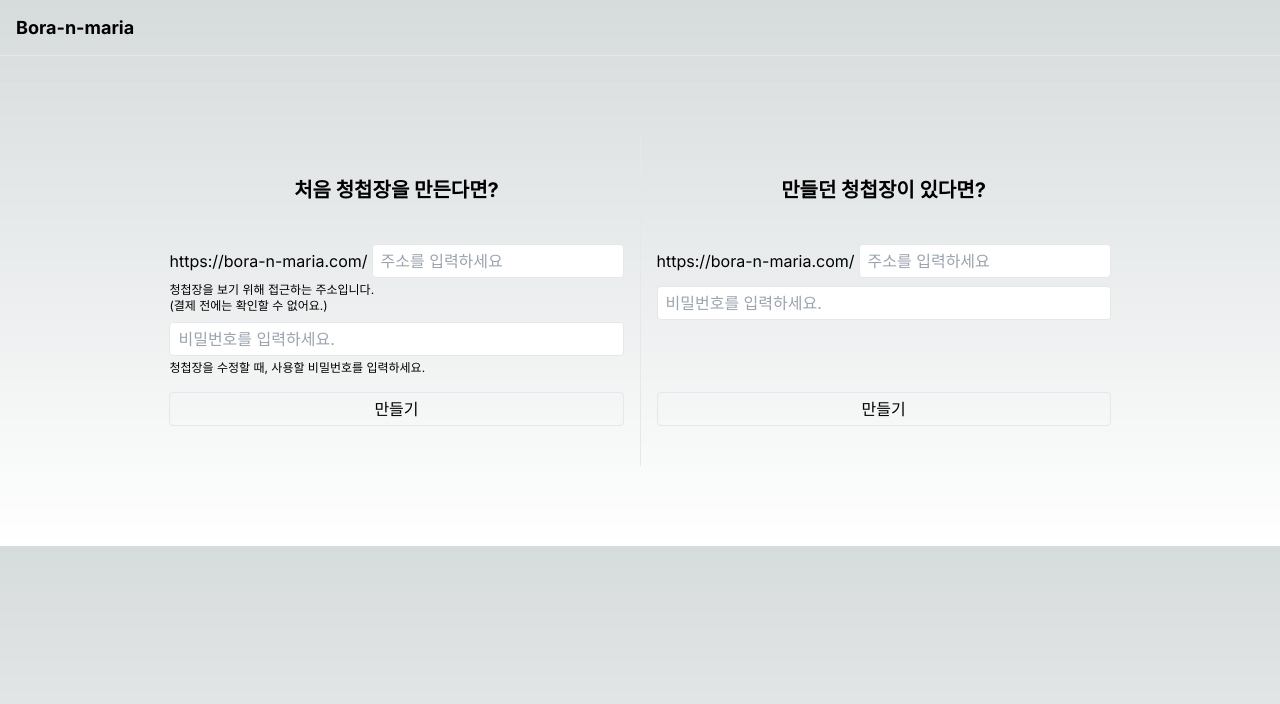
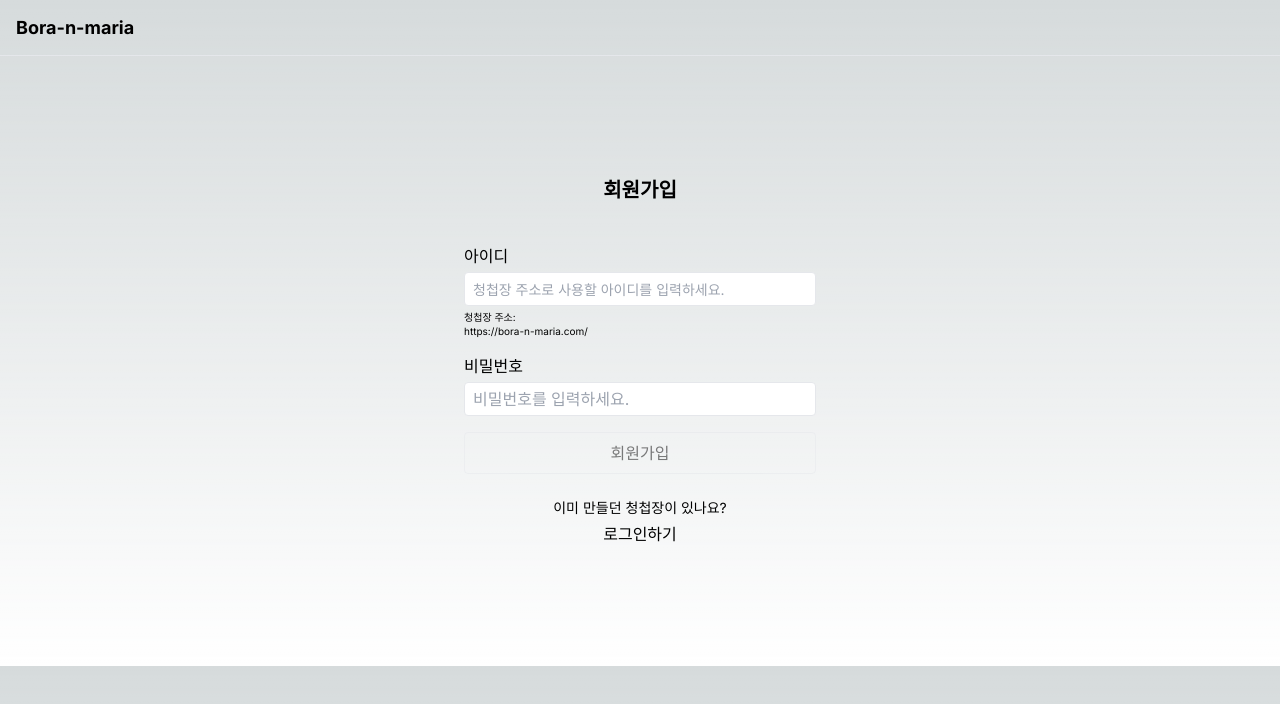
Before and after one commit to byunghun-ben/invitation-card-builder, a Next.js app: page /create in a window 1280 px wide. Shown: the top 704 px of the page. Built offline with nearby package versions, Linux system fonts and the light colour scheme.

Commit message:
feat: 로그인 페이지 스타일링 수정   - 회원가입 & 로그인 구분

```diff
--- a/src/app/create/CreateForm.tsx
+++ b/src/app/create/CreateForm.tsx
@@ -2,31 +2,45 @@
 
 import { InstagramTemplateAPI } from "@/api";
 import { useRouter } from "next/navigation";
-import { ChangeEvent, FormEvent, useCallback, useState } from "react";
+import {
+  ChangeEvent,
+  Dispatch,
+  FormEvent,
+  SetStateAction,
+  useCallback,
+  useMemo,
+  useState,
+} from "react";
 
 // 영어, 숫자, -, _ 만 입력 가능
 const INVITATION_ID_REGEX = /^[a-zA-Z0-9-_]*$/;
 
-const CreateForm = () => {
+type Props = {
+  setIsCreate: Dispatch<SetStateAction<boolean>>;
+};
+
+const CreateForm = ({ setIsCreate }: Props) => {
   const router = useRouter();
 
   const [invitationId, setInvitationId] = useState("");
+  const [isIdError, setIsIdError] = useState<null | string>(null);
+
   const [password, setPassword] = useState("");
-  const [isDisabled, setIsDisabled] = useState(true);
+
+  const isDisabled = useMemo(() => {
+    return invitationId.length === 0 || password.length === 0 || !!isIdError;
+  }, [invitationId, password, isIdError]);
 
   const handleChangeInvitationId = useCallback(
     (event: ChangeEvent<HTMLInputElement>) => {
+      setInvitationId(event.target.value);
+
       const isNotValid = !INVITATION_ID_REGEX.test(event.target.value);
       if (isNotValid) {
-        alert("영어, 숫자, -, _ 만 입력 가능합니다.");
-        return;
+        setIsIdError("영어, 숫자, -, _ 만 입력 가능합니다.");
+      } else {
+        setIsIdError(null);
       }
-
-      setInvitationId(event.target.value);
-
-      const isDisabled =
-        event.target.value.length === 0 || password.length === 0;
-      setIsDisabled(isDisabled);
     },
     [password],
   );
@@ -34,10 +48,6 @@ const CreateForm = () => {
   const handleChangePassword = useCallback(
     (event: ChangeEvent<HTMLInputElement>) => {
       setPassword(event.target.value);
-
-      const isDisabled =
-        event.target.value.length === 0 || invitationId.length === 0;
-      setIsDisabled(isDisabled);
     },
     [invitationId],
   );
@@ -65,52 +75,69 @@ const CreateForm = () => {
   );
 
   return (
-    <div className="px-4 py-10 flex flex-col items-center">
-      <h1 className="text-xl font-bold mb-10">처음 청첩장을 만든다면?</h1>
-      <form className="flex-1 flex flex-col gap-4" onSubmit={handleSubmit}>
-        <div className="flex-1 flex flex-col gap-2">
+    <div className="flex-1 px-4 py-10 flex flex-col items-center">
+      <h1 className="text-xl font-bold mb-10">회원가입</h1>
+      <form
+        className="w-full flex-1 flex flex-col gap-4 mb-6"
+        onSubmit={handleSubmit}
+      >
+        <div className="flex-1 flex flex-col gap-4">
           <div className="flex flex-col gap-1">
-            <div className="flex gap-1 items-center">
-              <span className="flex-none">https://bora-n-maria.com/</span>
+            <p>아이디</p>
+            <div className="flex flex-col gap-1">
               <input
                 type="text"
-                className="flex-1 w-full border px-2 py-1 rounded dark:bg-slate-900 dark:text-white"
-                placeholder="주소를 입력하세요"
+                className={`
+                flex-1 w-full border px-2 py-1 rounded dark:bg-slate-900 dark:text-white placeholder:text-sm
+                ${isIdError ? "border-red-500" : ""}
+                `}
+                placeholder="청첩장 주소로 사용할 아이디를 입력하세요."
                 value={invitationId}
                 onChange={handleChangeInvitationId}
                 autoComplete="one-time-code"
               />
+              {isIdError && (
+                <span className="text-xxs text-red-500">{isIdError}</span>
+              )}
             </div>
-            <div className="flex flex-col w-full text-xs">
-              <p>청첩장을 보기 위해 접근하는 주소입니다.</p>
-              <p>(결제 전에는 확인할 수 없어요.)</p>
+            <div className="flex flex-col">
+              <p className="text-xxs">청첩장 주소:</p>
+              <p className="text-xxs">{`https://bora-n-maria.com/${invitationId}`}</p>
             </div>
           </div>
 
-          <div className="flex flex-col gap-1 w-full">
-            <div>
+          <div className="flex flex-col gap-1">
+            <p>비밀번호</p>
             <input
               type="password"
-                className="border px-2 py-1 rounded w-full dark:bg-slate-900 dark:text-white"
+              className="flex-1 w-full border px-2 py-1 rounded dark:bg-slate-900 dark:text-white"
               placeholder="비밀번호를 입력하세요."
               value={password}
               onChange={handleChangePassword}
               autoComplete="one-time-code"
             />
           </div>
-            <div className="flex flex-col w-full text-xs">
-              <span>청첩장을 수정할 때, 사용할 비밀번호를 입력하세요.</span>
-            </div>
-          </div>
         </div>
         <button
           type="submit"
-          className="flex-none border rounded py-1 px-2 text-center hover:bg-slate-50 dark:hover:bg-slate-700 disabled:cursor-not-allowed"
+          className="flex-none border rounded py-2 px-2 text-center hover:bg-slate-50 dark:hover:bg-slate-700 disabled:opacity-50 disabled:cursor-not-allowed"
           disabled={isDisabled}
         >
-          만들기
+          회원가입
         </button>
       </form>
+      <div className="flex flex-col gap-1 items-center">
+        <p className="text-sm">이미 만들던 청첩장이 있나요?</p>
+        <button
+          type="button"
+          className="hover:underline"
+          onClick={() => {
+            setIsCreate(false);
+          }}
+        >
+          로그인하기
+        </button>
+      </div>
     </div>
   );
 };
--- a/src/app/create/EditForm.tsx
+++ b/src/app/create/EditForm.tsx
@@ -1,10 +1,20 @@
 "use client";
 
-import { InstagramTemplateAPI } from "@/api";
 import { useRouter } from "next/navigation";
-import { ChangeEvent, FormEvent, useCallback, useState } from "react";
+import {
+  ChangeEvent,
+  Dispatch,
+  FormEvent,
+  SetStateAction,
+  useCallback,
+  useState,
+} from "react";
 
-const EditForm = () => {
+type Props = {
+  setIsCreate: Dispatch<SetStateAction<boolean>>;
+};
+
+const EditForm = ({ setIsCreate }: Props) => {
   const router = useRouter();
 
   const [invitationId, setInvitationId] = useState("");
@@ -63,24 +73,27 @@ const EditForm = () => {
   );
 
   return (
-    <div className="px-4 py-10 flex flex-col items-center">
-      <h1 className="text-xl font-bold mb-10">만들던 청첩장이 있다면?</h1>
-      <form className="flex-1 flex flex-col gap-4" onSubmit={handleSubmit}>
-        <div className="flex-1 flex flex-col gap-2">
+    <div className="flex-1 px-4 py-10 flex flex-col items-center">
+      <h1 className="text-xl font-bold mb-10">로그인</h1>
+      <form
+        className="w-full flex-1 flex flex-col gap-4 mb-4"
+        onSubmit={handleSubmit}
+      >
+        <div className="flex-1 flex flex-col gap-4">
           <div className="flex flex-col gap-1">
-            <div className="flex gap-1 items-center">
-              <span className="flex-none">https://bora-n-maria.com/</span>
+            <p>아이디</p>
             <input
               type="text"
               className="flex-1 w-full border px-2 py-1 rounded dark:bg-slate-900 dark:text-white"
               placeholder="주소를 입력하세요"
               value={invitationId}
               onChange={handleChangeInvitationId}
+              autoComplete="off"
             />
           </div>
-          </div>
 
-          <div className="flex flex-col gap-1 w-full">
+          <div className="flex flex-col gap-1">
+            <p>비밀번호</p>
             <input
               className="border px-2 py-1 rounded w-full dark:bg-slate-900 dark:text-white"
               placeholder="비밀번호를 입력하세요."
@@ -93,12 +106,25 @@ const EditForm = () => {
         </div>
         <button
           type="submit"
-          className="flex-none border rounded py-1 px-2 text-center hover:bg-slate-50 dark:hover:bg-slate-700 disabled:cursor-not-allowed"
+          className="flex-none border rounded py-2 px-2 text-center hover:bg-slate-50 dark:hover:bg-slate-700 disabled:opacity-50 disabled:cursor-not-allowed"
           disabled={isDisabled}
         >
-          만들기
+          로그인
         </button>
       </form>
+
+      <div className="flex flex-col gap-1 items-center">
+        {/* <p className="text-sm">이미 만들던 청첩장이 있나요?</p> */}
+        <button
+          type="button"
+          className="hover:underline"
+          onClick={() => {
+            setIsCreate(true);
+          }}
+        >
+          <span className="text-sm">회원가입</span>
+        </button>
+      </div>
     </div>
   );
 };
--- a/src/app/create/page.tsx
+++ b/src/app/create/page.tsx
@@ -1,17 +1,20 @@
+"use client";
+
 import Header from "@/components/Header";
 import CreateForm from "./CreateForm";
 import EditForm from "./EditForm";
+import { useState } from "react";
 
 const Page = () => {
+  const [isCreate, setIsCreate] = useState(true);
+
   return (
     <div className="flex flex-col">
       <Header />
-      <section className="container mx-auto py-20">
-        <div className="flex justify-center divide-x">
-          <CreateForm />
+      <section className="w-full max-w-sm mx-auto py-20">
+        {isCreate && <CreateForm setIsCreate={setIsCreate} />}
 
-          <EditForm />
-        </div>
+        {!isCreate && <EditForm setIsCreate={setIsCreate} />}
       </section>
     </div>
   );
```
Lines whose indentation alone changed are shown as unchanged.
